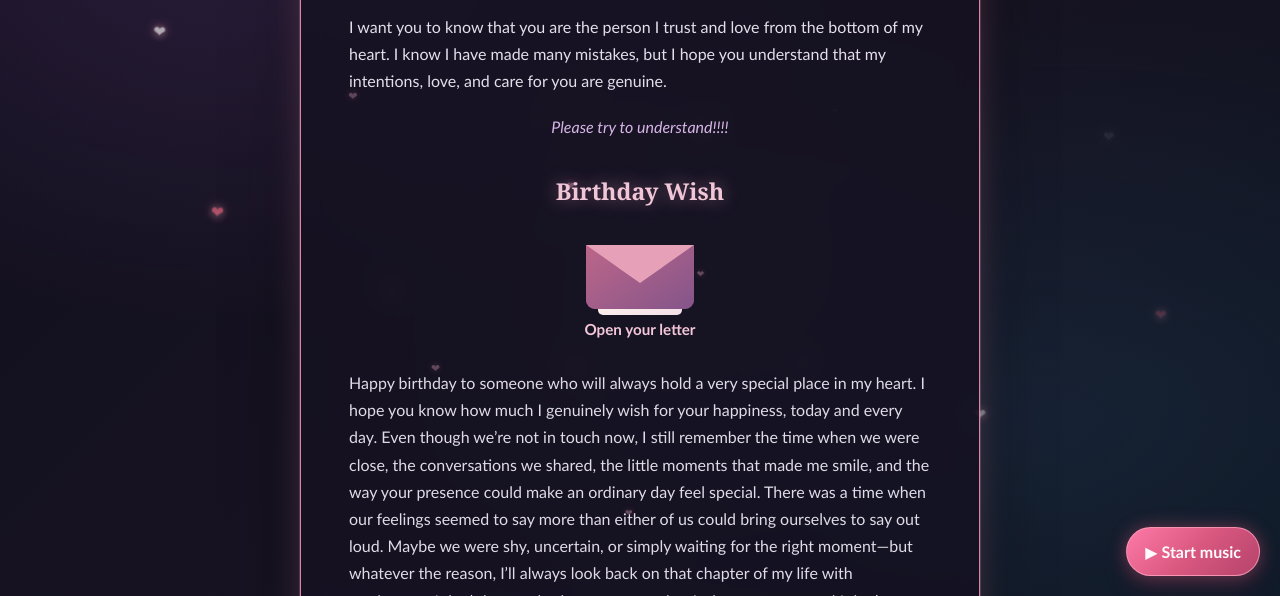
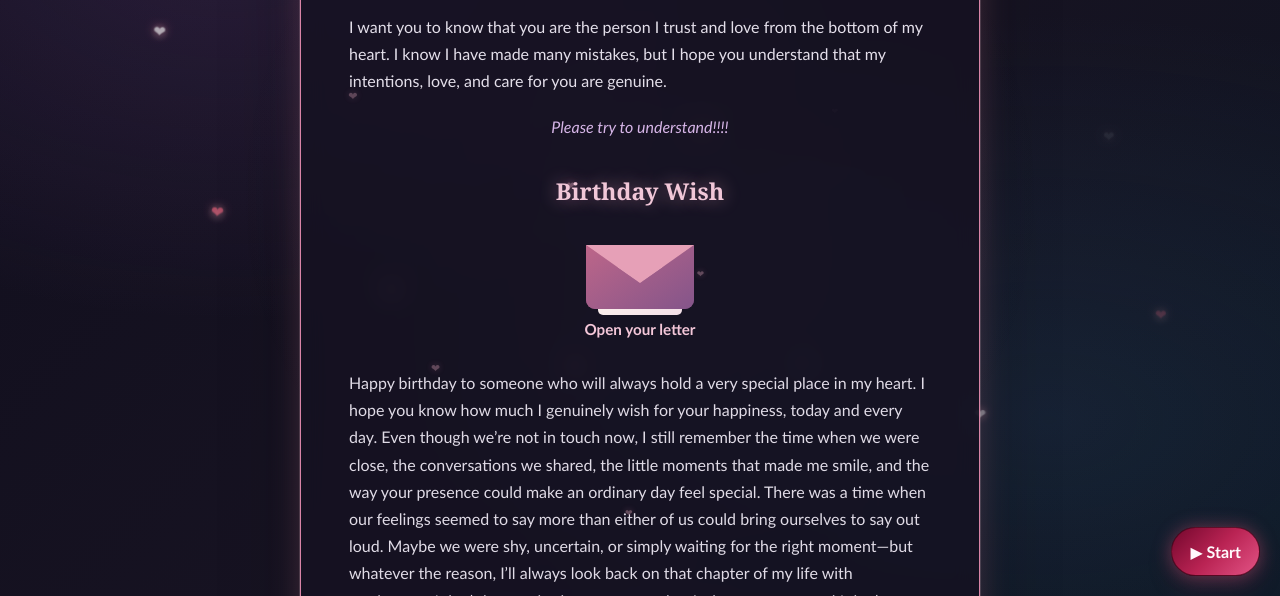
Before and after one commit to radhikashah245-gif/Radhika, a plain HTML site: page new.html in a window 1280 px wide. Shown: the part 204-800 px from the top of the page. Drawn offline with Linux system fonts and the light colour scheme.

Commit message:
Add files via upload

```diff
--- a/music.js
+++ b/music.js
@@ -40,9 +40,9 @@
                 z-index: 10;
                 min-height: 44px;
                 padding: 10px 18px;
-                border: 1px solid rgba(255, 160, 188, 0.8);
+                border: 1px solid rgba(69, 6, 25, 0.8);
                 border-radius: 999px;
-                background: linear-gradient(135deg, #ff7aa8, #d95880, #b5436b);
+                background: linear-gradient(135deg, #74072d, #b92353, #e35486);
                 box-shadow: 0 0 18px rgba(255, 104, 139, 0.35), 0 12px 24px rgba(137, 37, 69, 0.22);
                 color: #fffafd;
                 font: inherit;
@@ -62,10 +62,10 @@
 
     const updateToggle = () => {
         const isPlaying = !audio.paused;
-        toggle.textContent = isPlaying ? "⏸ Pause music" : "▶ Start music";
+        toggle.textContent = isPlaying ? "⏸ Pause " : "▶ Start ";
         toggle.setAttribute(
             "aria-label",
-            isPlaying ? "Pause background music" : "Start background music"
+            isPlaying ? "Pause  music" : "Start  music"
         );
     };
 
--- a/new.html
+++ b/new.html
@@ -327,7 +327,7 @@
             right: 20px;
             bottom: 20px;
             z-index: 10;
-            background: rgba(116, 72, 143, 0.96);
+            background: rgba(114, 71, 140, 0.96);
             box-shadow: 0 10px 30px rgba(0, 0, 0, 0.25);
         }
 
@@ -582,8 +582,8 @@
         Your browser does not support the audio element.
     </audio>
 
-    <button type="button" class="music-toggle" id="music-toggle" aria-label="Start background music">
-        ▶ Start music
+    <button type="button" class="music-toggle" id="music-toggle" aria-label="Start music">
+        ▶ Start
     </button>
 
     <script>
```
Also changed, not shown: birthday-gallery.html (+2 -1 lines), birthday-moments.html (+1 -1 lines).
